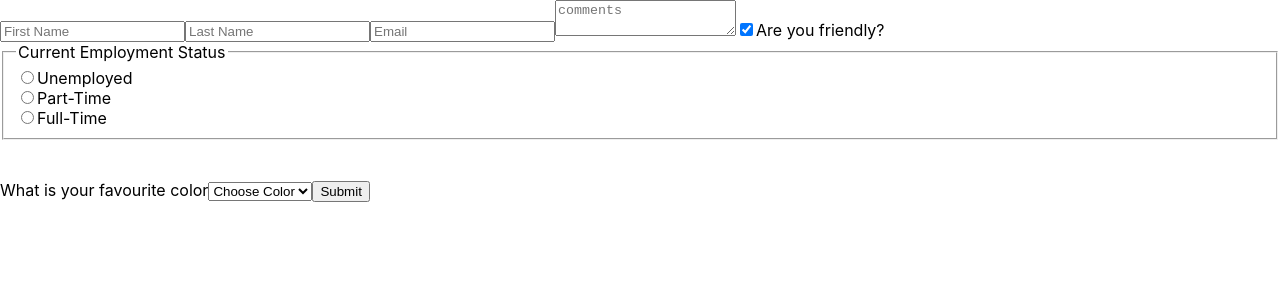
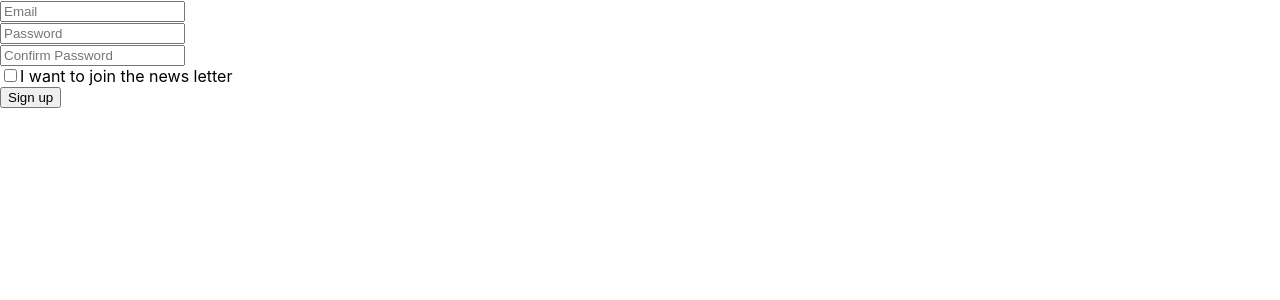
Before and after one commit to osamayounus786/my-app, a React (Create React App) app: page / in a window 1280 px wide. Shown: the top 300 px of the page. Built offline with nearby package versions, Linux system fonts and the light colour scheme.

Commit message:
challenge completed

```diff
--- a/src/App.jsx
+++ b/src/App.jsx
@@ -492,23 +492,153 @@
 
 
 //from
+// import { useState } from "react";
+// function Form(){
+
+//   const[formData, setFormData] = useState({
+//     firstName: "",
+//     lastName: "",
+//     email: "",
+//     textArea: "",
+//     isFriendly: true,
+//     employment: "",
+//     favColor: ""
+//   })
+
+
+
+//   function handleClick(event){
+//       setFormData(prevFormData => {
+//         const {name, value, type, checked} = event.target
+//         return {
+//           ...prevFormData,
+//           [name]: type === "checkbox" ? checked : value
+//         }
+//       })
+//   }
+
+
+//   function handleSubmit(event){
+//     event.preventDefault()
+//     console.log(formData)
+//   }
+
+//   return(
+//     <form onSubmit={handleSubmit}>
+//       <input type="text" placeholder="First Name"
+//       name="firstName"
+//       onChange = {handleClick}
+//       value={formData.firstName}
+//       />
+
+//       <input type="text" placeholder="Last Name"
+//       name="lastName"
+//       onChange = {handleClick}
+//       value={formData.lastName}
+//       />
+
+//       <input type="email" placeholder="Email"
+//       name="email"
+//       onChange = {handleClick}
+//       value={formData.email}
+//       />
+
+//       <textarea
+//        onChange = {handleClick}
+//        name="textArea"
+//        value={formData.textArea}
+//        placeholder="comments"
+//        />
+
+//        {/* form checkboxes */}
+
+//        <input type="checkbox"
+//         id="isFriendly"
+//         checked={formData.isFriendly}
+//         onChange={handleClick}
+//         name="isFriendly"
+//         />
+//        <label htmlFor="isFriendly">Are you friendly?</label>
+
+//        <br />
+
+//        <fieldset>
+//         <legend>Current Employment Status</legend>
+//         <input type="radio"
+//                id="unemployed"
+//                name="employment"
+//                value="unemployed"
+//                checked={formData.employment === "unemployed"}
+//                onChange={handleClick}
+//         />
+//         <label htmlFor="unemployed">Unemployed</label>
+//         <br />
+
+//         <input type="radio"
+//                id="part-time"
+//                name="employment"
+//                value="Part-Time"
+//                checked={formData.employment === "Part-Time"}
+//                onChange={handleClick}
+//         />
+//         <label htmlFor="part-time">Part-Time</label>
+//         <br />
+//         <input type="radio"
+//                id="full-time"
+//                name="employment"
+//                value="Full-Time"
+//                checked={formData.employment === "Full-Time"}
+//                onChange={handleClick}
+//         />
+//         <label htmlFor="full-time">Full-Time</label>
+//         <br />
+
+//        </fieldset>
+//        <br />
+//        <br />
+
+//        <label htmlFor="favColor">What is your favourite color</label>
+//         <select
+//          id="favColor"
+//          name="favColor"
+//          value={formData.favColor}
+//          onChange={handleClick}
+//          >
+//           <option value="">Choose Color</option>
+//           <option value="red">Red</option>
+//           <option value="orange">Orange</option>
+//           <option value="blue">Blue</option>
+//           <option value="indigo">Indigo</option>
+//           <option value="violet">Violet</option>
+//           <option value="green">Green</option>
+//           <option value="yellow">Yellow</option>
+//         </select>
+
+//         <button>Submit</button>
+
+//     </form>
+//   )
+// }
+
+// export default Form;
+
+
+
+// form challenge
  import { useState } from "react";
+
  function Form(){
 
-  const[formData, setFormData] = useState({
-    firstName: "",
-    lastName: "",
+  const [form, setForm] = useState({
     email: "",
-    textArea: "",
-    isFriendly: true,
-    employment: "",
-    favColor: ""
+    password: "",
+    confirmPassword: "",
+    isJoin: false
   })
 
 
-
   function handleClick(event){
-      setFormData(prevFormData => {
+      setForm(prevFormData => {
         const {name, value, type, checked} = event.target
         return {
           ...prevFormData,
@@ -517,107 +647,63 @@ function Form(){
       })
   }
 
-
     function handleSubmit(event){
     event.preventDefault()
-    console.log(formData)
+    if(form.password === form.confirmPassword){
+        console.log("Successfully signed up")
+    }
+    else{
+      console.log("password did'not match")
+    }
+    if(form.isJoin){
+        console.log("thanks for news letter")
+    }
   }
 
   return(
+      <div>
           <form onSubmit={handleSubmit}>
-      <input type="text" placeholder="First Name"
-      name="firstName"
-      onChange = {handleClick}
-      value={formData.firstName}
+
+      <input
+       type="email"
+       placeholder="Email"
+       name="email"
+       onChange={handleClick}
+       value={form.email}
        />
-
-      <input type="text" placeholder="Last Name"
-      name="lastName"
-      onChange = {handleClick}
-      value={formData.lastName}
-      />
-
-      <input type="email" placeholder="Email"
-      name="email"
-      onChange = {handleClick}
-      value={formData.email}
-      />
-
-      <textarea
-       onChange = {handleClick}
-       name="textArea"
-       value={formData.textArea}
-       placeholder="comments"
-       />
-
-       {/* form checkboxes */}
-
-       <input type="checkbox"
-        id="isFriendly"
-        checked={formData.isFriendly}
-        onChange={handleClick}
-        name="isFriendly"
-        />
-       <label htmlFor="isFriendly">Are you friendly?</label>
-
       <br />
 
-       <fieldset>
-        <legend>Current Employment Status</legend>
-        <input type="radio"
-               id="unemployed"
-               name="employment"
-               value="unemployed"
-               checked={formData.employment === "unemployed"}
+      <input
+      type="password"
+      placeholder="Password"
+      name="password"
       onChange={handleClick}
+      value={form.password}
       />
-        <label htmlFor="unemployed">Unemployed</label>
       <br />
 
-        <input type="radio"
-               id="part-time"
-               name="employment"
-               value="Part-Time"
-               checked={formData.employment === "Part-Time"}
+      <input
+      type="password"
+      placeholder="Confirm Password"
+      name="confirmPassword"
       onChange={handleClick}
+      value={form.confirmPassword}
        />
-        <label htmlFor="part-time">Part-Time</label>
-        <br />
-        <input type="radio"
-               id="full-time"
-               name="employment"
-               value="Full-Time"
-               checked={formData.employment === "Full-Time"}
-               onChange={handleClick}
-        />
-        <label htmlFor="full-time">Full-Time</label>
       <br />
 
-       </fieldset>
-       <br />
+      <input
+      type="checkbox"
+      id="checkbox"
+      name="isJoin"
+      onChange={handleClick}
+      checked={form.isJoin}
+      />
+      <label htmlFor="checkbox">I want to join the news letter</label>
       <br />
 
-       <label htmlFor="favColor">What is your favourite color</label>
-        <select
-         id="favColor"
-         name="favColor"
-         value={formData.favColor}
-         onChange={handleClick}
-         >
-          <option value="">Choose Color</option>
-          <option value="red">Red</option>
-          <option value="orange">Orange</option>
-          <option value="blue">Blue</option>
-          <option value="indigo">Indigo</option>
-          <option value="violet">Violet</option>
-          <option value="green">Green</option>
-          <option value="yellow">Yellow</option>
-        </select>
-
-        <button>Submit</button>
-
+      <button>Sign up</button>
           </form>
+      </div>
   )
  }
-
  export default Form;
```
Lines whose indentation alone changed are shown as unchanged.
